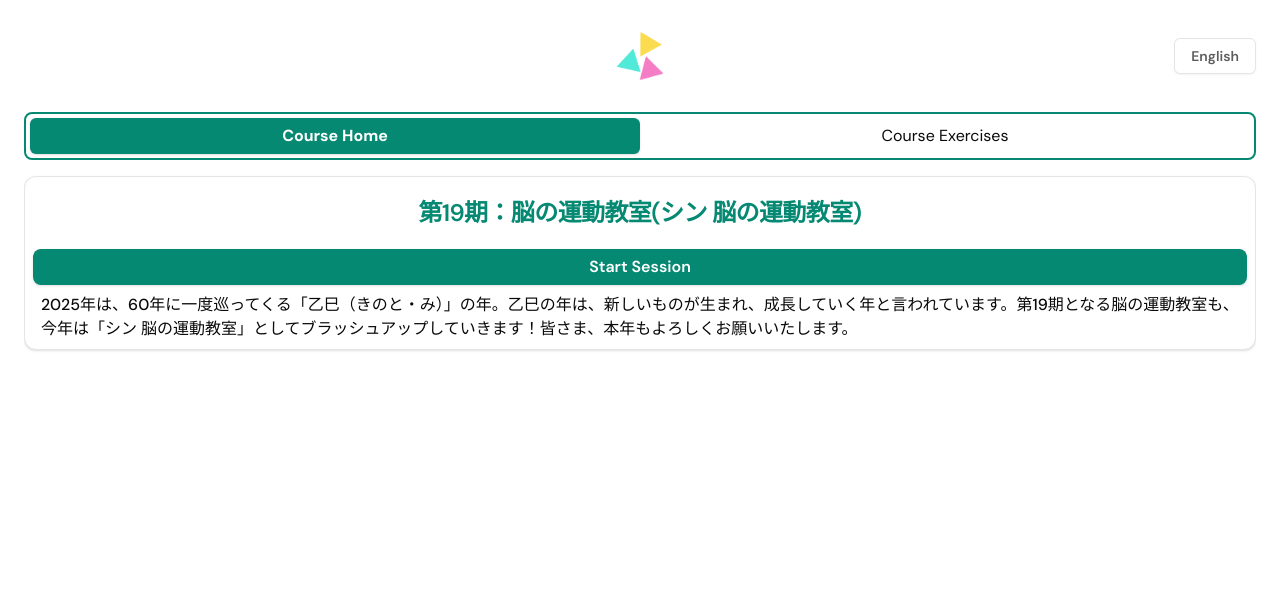
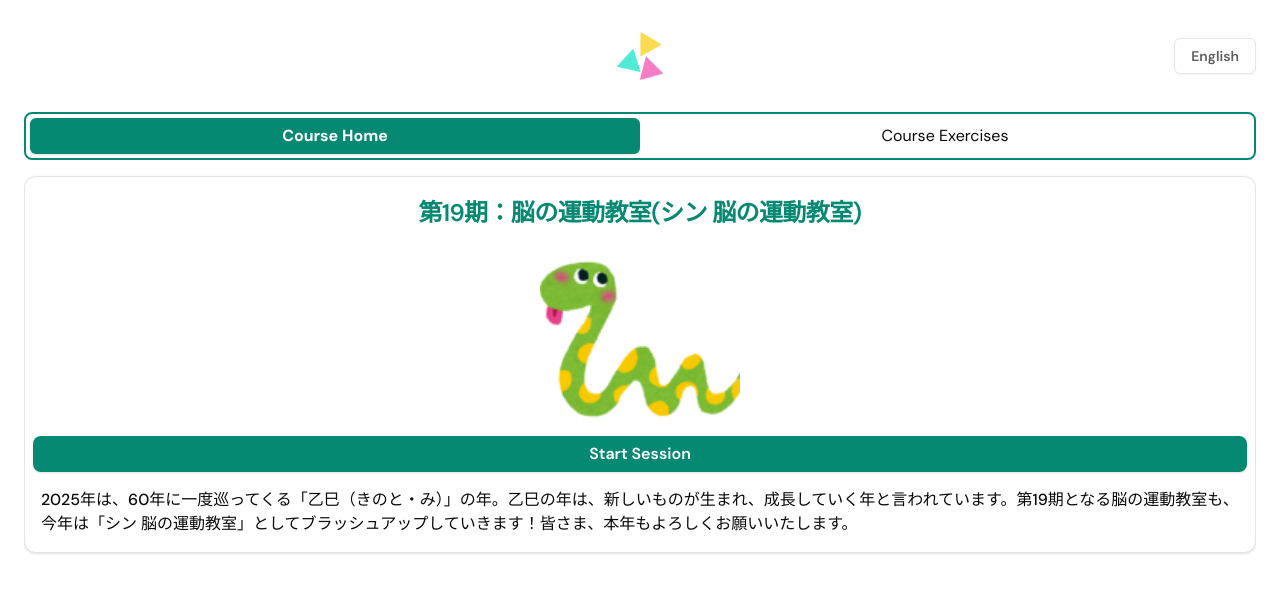
Before and after one commit to noonnofus/wchms-test, a Next.js app: page /courses/1 in a window 1280 px wide. Shown: the top 592 px of the page. Built offline with nearby package versions, Linux system fonts and the light colour scheme.

Commit message:
add hard coded course details card

```diff
--- a/src/components/courses/course-details-card.tsx
+++ b/src/components/courses/course-details-card.tsx
@@ -7,6 +7,7 @@ import {
     CardTitle,
 } from "@/components/ui/card";
 import { Button } from "../ui/button";
+import Image from "next/image";
 
 export default function CourseDetailsCard(props: {
     name: string;
@@ -18,6 +19,13 @@ export default function CourseDetailsCard(props: {
                 <CardHeader>
                     <CardTitle>{props.name}</CardTitle>
                 </CardHeader>
+                <Image
+                    src="/course-image.png"
+                    width={200}
+                    height={200}
+                    alt="Picture of snake"
+                    className="mb-2"
+                />
                 <Button className="bg-primary-green text-white rounded-lg min-w-[312px] w-full font-semibold text-base">
                     Start Session
                 </Button>
--- a/src/components/ui/card.tsx
+++ b/src/components/ui/card.tsx
@@ -62,7 +62,7 @@ const CardContent = React.forwardRef<
 >(({ className, ...props }, ref) => (
     <div
         ref={ref}
-        className={cn("text-base font-medium p-2", className)}
+        className={cn("text-base font-medium px-2 py-4", className)}
         {...props}
     />
 ));
```
Also changed, not shown: public/course-image.png (added).
